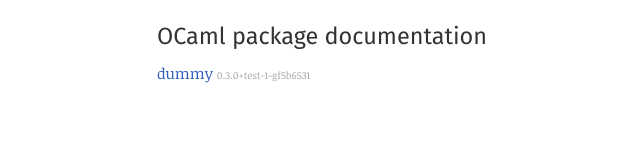
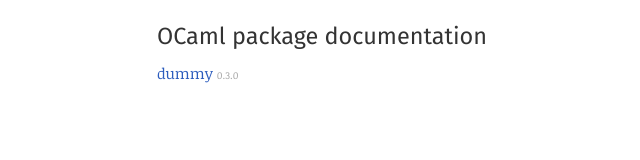
Before and after one commit to NathanReb/dune-release-testing, a plain HTML site: page index.html in a window 1280 px wide. Shown: the full height of the page, 130-770 px from the left. Drawn offline with Linux system fonts and the light colour scheme.

Commit message:
Update dummy doc to 0.3.0.

```diff
--- a/index.html
+++ b/index.html
@@ -11,7 +11,7 @@
       <div class="by-name">
       <h2>OCaml package documentation</h2>
       <ol>
-      <li><a href="dummy/index.html">dummy</a> <span class="version">0.3.0+test-1-gf5b6531</span></li>
+      <li><a href="dummy/index.html">dummy</a> <span class="version">0.3.0</span></li>
       </ol>
       </div>
     </main>
```
